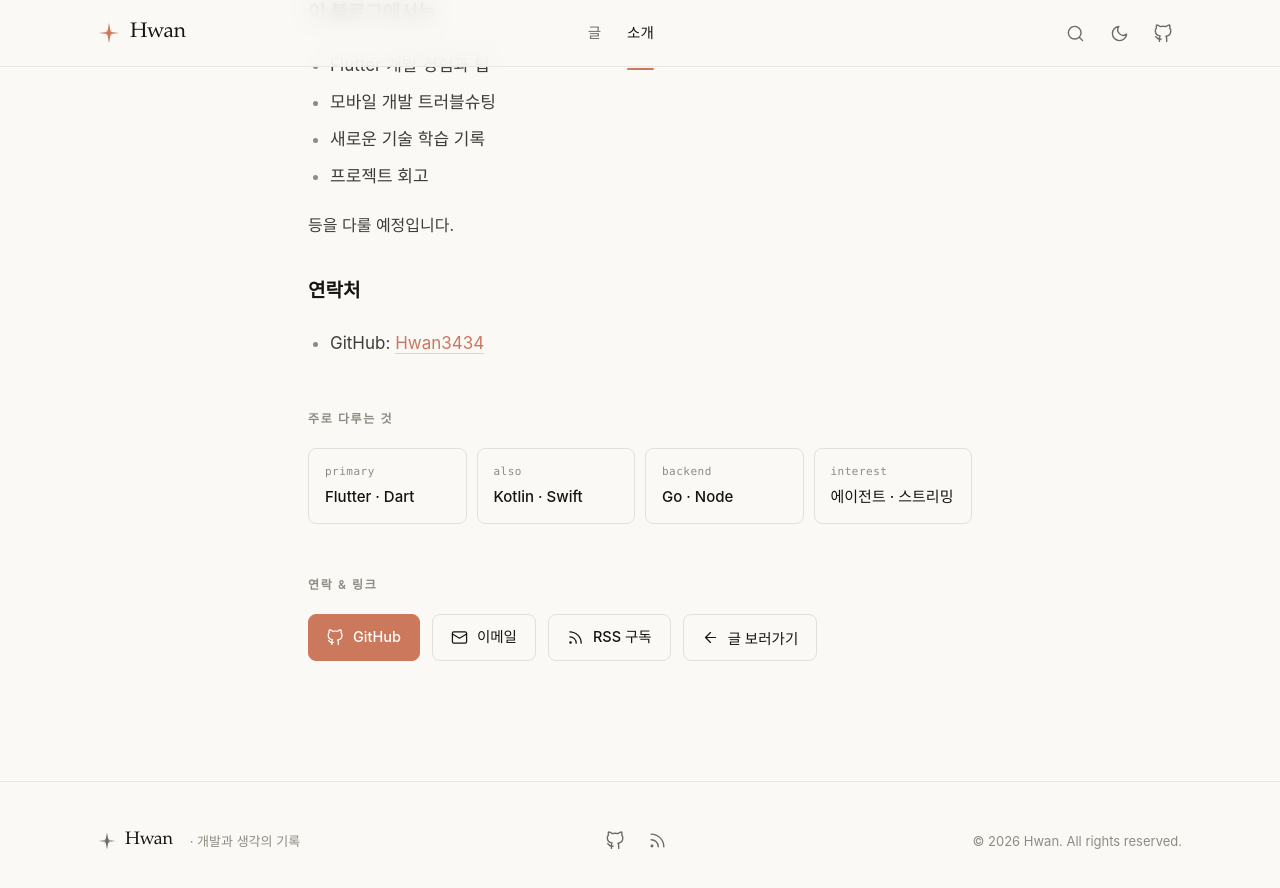
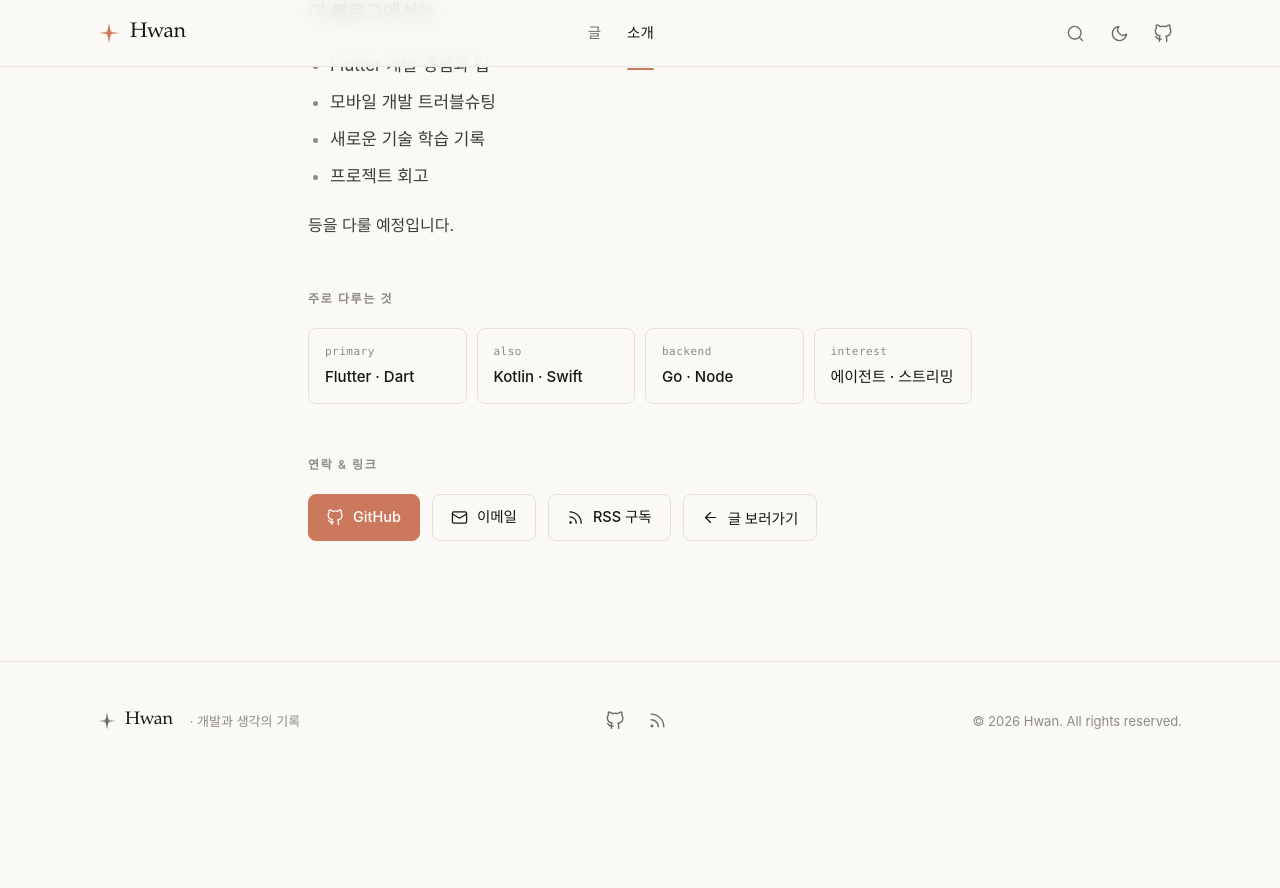
Before and after one commit to Hwan3434/Hwan3434.github.io, a Jekyll site: the page built from about.md, in a window 1280 px wide and 900 px high, scrolled down 616 px. Shown: the top 888 px of the window. Built offline with Jekyll 4.4.1, drawn with Linux system fonts in a browser that asks for light colours; some web fonts are replaced; after the commit the page ends 1396 px from its top, so only the background shows below that.

Commit message:
Remove redundant contact section from about page

```diff
--- a/about.md
+++ b/about.md
@@ -21,7 +21,3 @@ permalink: /about/
 - 프로젝트 회고
 
 등을 다룰 예정입니다.
-
-### 연락처
-
-- GitHub: [Hwan3434](https://github.com/Hwan3434)
```
